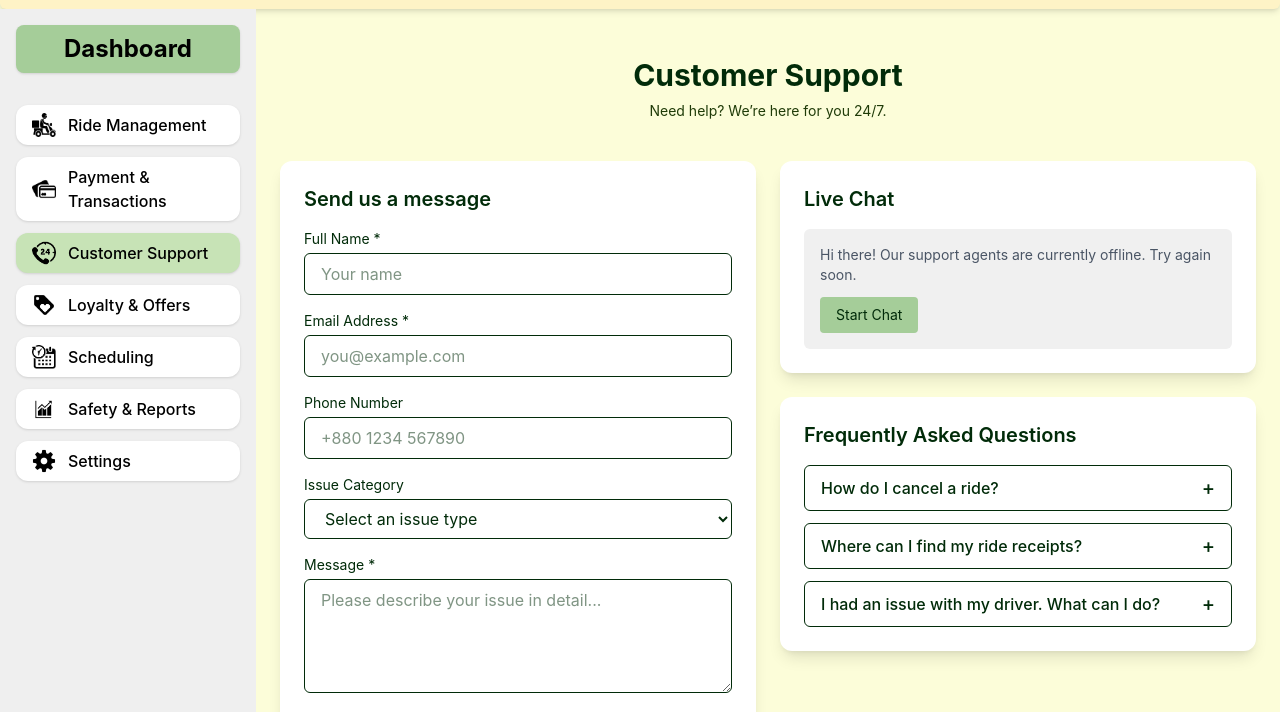
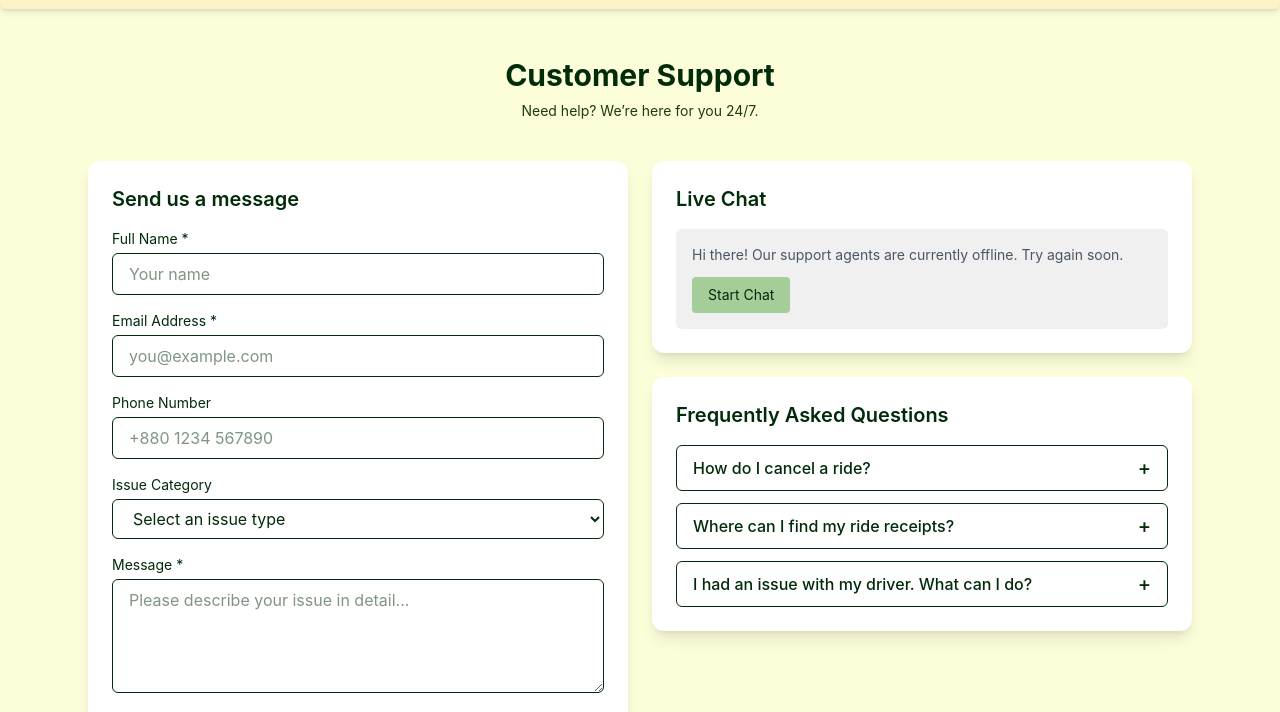
Before and after one commit to fatin-israq/safar, a website: page safar/customerSupport.html in a window 1280 px wide. Shown: the part 59-771 px from the top of the page. Drawn offline with Linux system fonts and the light colour scheme.

Commit message:
Update navigation links to "Book a Ride" and remove "Customer Support" across multiple HTML files

```diff
--- a/safar/customerSupport.html
+++ b/safar/customerSupport.html
@@ -81,54 +81,7 @@
   </header>
 
   <!-- Main Content Area -->
-  <div class="flex flex-1 flex-col lg:flex-row">
-
-    <!-- Sidebar -->
-    <aside class="bg-[#efefef] w-full lg:w-64 p-4 space-y-4 min-h-screen">
-      <h2 class="text-2xl font-bold text-black bg-[#a5cd99] rounded-lg px-3 py-2 text-center shadow-sm">
-        Dashboard
-      </h2>
-      <nav class="space-y-3 pt-4 text-black font-medium">
-        <a href="rideManagement.html"
-          class="flex items-center space-x-3 bg-white hover:bg-[#d1f2c3] px-4 py-2 rounded-xl shadow transition-all duration-200">
-          <img src="./Images/pngegg (6) 1.png" class="w-6 h-6" />
-          <span>Ride Management</span>
-        </a>
-
-        <a href="payment&Trans.html"
-          class="flex items-center space-x-3 bg-white hover:bg-[#d1f2c3] px-4 py-2 rounded-xl shadow transition-all duration-200">
-          <img src="./Images/pngegg (2) 1.png" class="w-6 h-6" />
-          <span>Payment & Transactions</span>
-        </a>
-        <a href="customerSupport.html"
-          class="flex items-center space-x-3 bg-[#c7e3b6] px-4 py-2 rounded-xl shadow transition-all duration-200">
-          <img src="./Images/pngegg (4) 1.png" class="w-6 h-6" />
-          <span>Customer Support</span>
-        </a>
-
-        <a href="loyalty&Offers.html"
-          class="flex items-center space-x-3 bg-white hover:bg-[#d1f2c3] px-4 py-2 rounded-xl shadow transition-all duration-200">
-          <img src="./Images/pngegg (7) 1.png" class="w-6 h-6" />
-          <span>Loyalty & Offers</span>
-        </a>
-        <a href="Scheduling.html"
-          class="flex items-center space-x-3 bg-white hover:bg-[#d1f2c3] px-4 py-2 rounded-xl shadow transition-all duration-200">
-          <img src="./Images/pngegg (5) 1.png" class="w-6 h-6" />
-          <span>Scheduling</span>
-        </a>
-        <a href="Safety&Reports.html"
-          class="flex items-center space-x-3 bg-white hover:bg-[#d1f2c3] px-4 py-2 rounded-xl shadow transition-all duration-200">
-          <img src="./Images/pngegg (3) 1.png" class="w-6 h-6" />
-          <span>Safety & Reports</span>
-        </a>
-        <a href="settings.html"
-          class="flex items-center space-x-3 bg-white hover:bg-[#d1f2c3] px-4 py-2 rounded-xl shadow transition-all duration-200">
-          <img src="./Images/Setitingsphoto.png" class="w-6 h-6" />
-          <span>Settings</span>
-        </a>
-      </nav>
-    </aside>
-
+  <div class="flex flex-1">
     <!-- Main Content -->
     <main class="flex-1 max-w-6xl mx-auto p-6 mt-6 space-y-10">
       <!-- Title -->
```
Also changed, not shown: safar/Payment&Trans.html (+2 -7 lines), safar/Safety&Reports.html (+2 -8 lines), safar/Scheduling.html (+2 -8 lines), safar/dashboard.html (+3 -8 lines), safar/loyalty&Offers.html (+2 -7 lines), safar/settings.html (+2 -8 lines).
